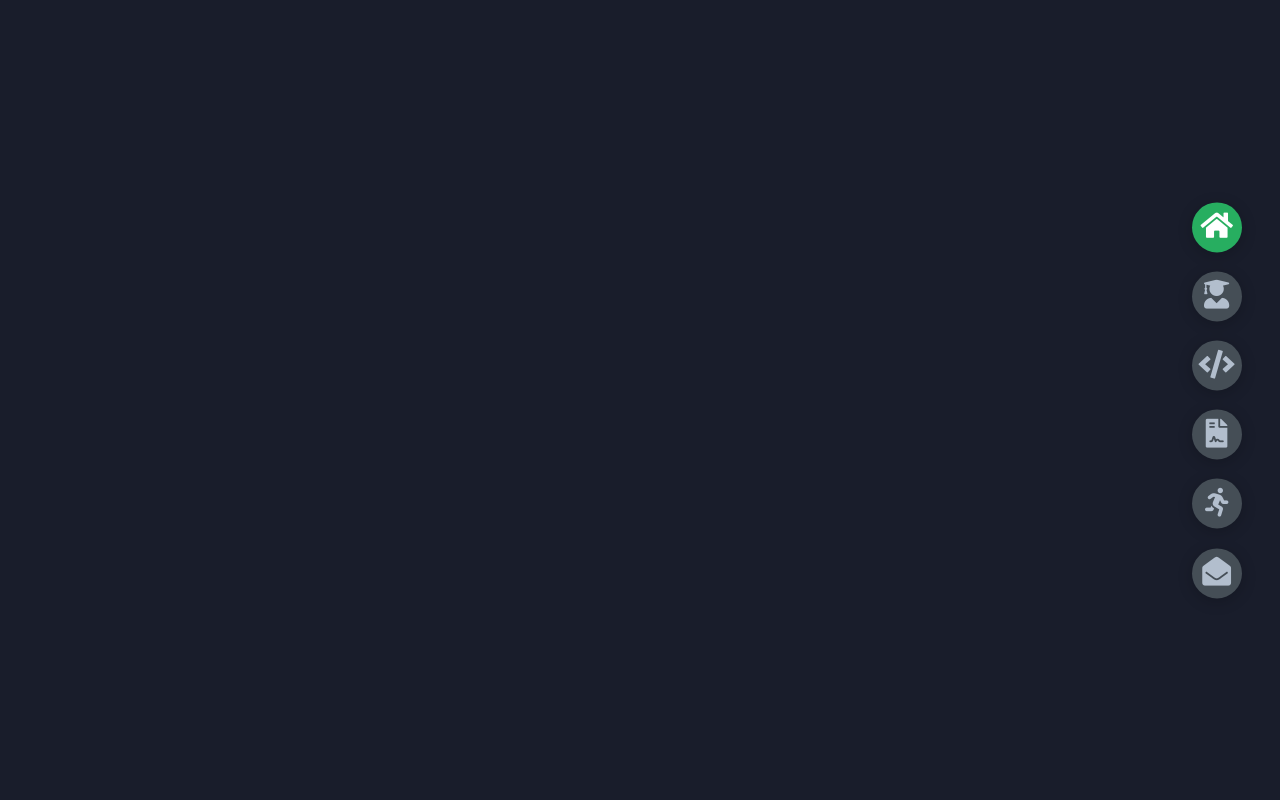
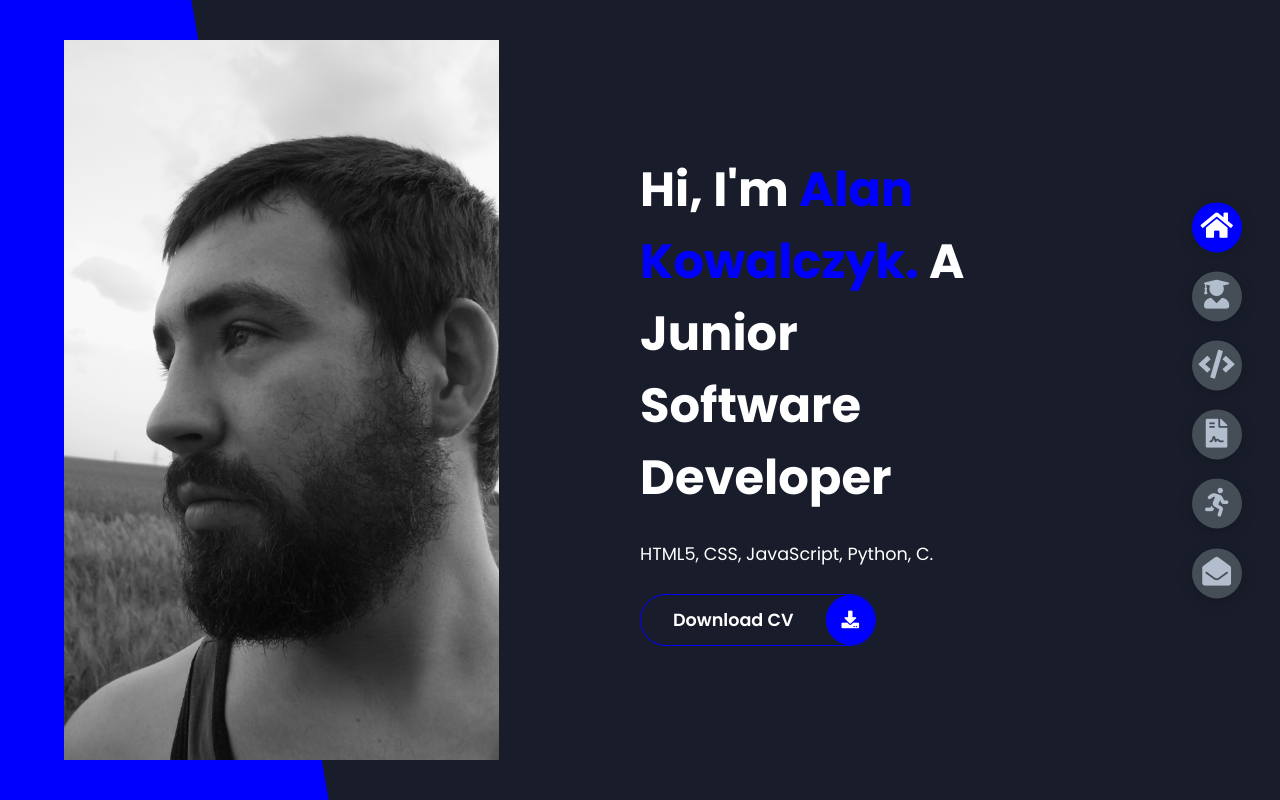
Before and after one commit to 1Ceres/Portfolio, a plain HTML site: page index.html in a window 1280 px wide. Drawn offline with Linux system fonts and the light colour scheme.

Commit message:
Finished header

```diff
--- a/index.html
+++ b/index.html
@@ -14,7 +14,32 @@
 </head>
 <body class="main-content">
     <header class="section sec1 header active" id="home">
+        <div class="header-content">
+            <div class="left-header">
+                <div class="h-shape"></div>
+                <div class="image">
+                    <img src="img/2006.jpg" alt="photo_of_me" width="300px">
+                </div>
+            </div>
+            <div class="right-header">
+                <h1 class="name">
+                    Hi, I'm <span>Alan Kowalczyk.</span>
+                    A Junior Software Developer
+                </h1>
+                <p>
+                    HTML5, CSS, JavaScript, Python, C.
+                </p>
+                <div class="btn-con">
+                    <a href="" class="main-btn">
+                        <span class="btn-text">Download CV</span>
+                        <span class="btn-icon">
+                            <i class="fas fa fa-download"></i>
+                        </span>
+                    </a>
+                </div>
 
+            </div>
+        </div>
     </header>
     <main>
         <section class="section sec2 about" id="about"></section>
--- a/styles/styles.scss
+++ b/styles/styles.scss
@@ -7,7 +7,7 @@
 
 :root{
     --color-primary: #191d2b;
-    --color-secondary: #27AE60;
+    --color-secondary: blue;//#27AE60;
     --color-white: #FFF;
     --color-black: #000;
     --color-grey-1: #dbe1e8;
@@ -91,6 +91,16 @@ section{
 
 .active{
     display: block;
+    animation: scaleAnim 1s ease-in-out;
+    @keyframes scaleAnim{
+        0%{
+            transform: translateY(-100%) scaleY(0)
+        }
+
+        100%{
+            transform: translateY(0) scaleY(1)
+        }
+    }
 }
 
 .controlls{
@@ -133,3 +143,105 @@ section{
 
     }
 }
+
+
+//Header-content
+.header-content{
+    display: grid;
+    grid-template-columns: repeat(2, 1fr);
+    height: 100%;
+    .left-header{
+        display: flex;
+        align-items: center;
+        position: relative;
+        .h-shape{
+            transition: var(--transition);
+            width: 65%;
+            height: 100%;
+            background-color: var(--color-secondary);
+            position: absolute;
+            left: 0;
+            top: 0;
+            z-index: -1;
+            clip-path: polygon(0 0, 46% 0, 79% 100%, 0% 100%);
+        }
+        .image{
+            border-radius: var(--br-sm-2);
+            height: 90%;
+            width: 68%;
+            margin-left: 4rem;
+            background-color: var(--color-black);
+            transition: var(--transition);
+            img{
+                width: 100%;
+                height: 100%;
+                object-fit: cover;
+                transition: var(--transition);
+                filter: grayscale(100%);
+                &:hover{
+                    filter: grayscale(0);
+                }
+            }
+        }
+    }
+    .right-header{
+        display: flex;
+        flex-direction: column;
+        justify-content: center;
+        padding-right: 18rem;
+        .name{
+            font-size: 3rem;
+            span{
+                color: var(--color-secondary);
+            }
+        }
+        p{
+            margin: 1.5rem 0;
+            line-height: 2rem;
+        }
+    }
+}
+.btn-con{
+    display: flex;
+    align-self: flex-start;
+}
+.main-btn{
+    border-radius: 30px;
+    color: inherit;
+    font-weight: 600;
+    position: relative;
+    border: 1px solid var(--color-secondary);
+    display: flex;
+    align-self: flex-start;
+    align-items: center;
+    overflow: hidden;
+    .btn-text{
+        padding: 0 2rem;
+    }
+    .btn-icon{
+        background-color: var(--color-secondary);
+        display: flex;
+        align-items: center;
+        justify-content: center;
+        border-radius: 50%;
+        padding: 1rem;
+    }
+    &::before{
+        content: '';
+        position: absolute;
+        top: 0;
+        right: 0;
+        transform: translateX(-100%);
+        transition: var(--transition);
+        z-index: -1;
+    }
+    &:hover{
+        &::before{
+            width: 100%;
+            height: 100%;
+            background-color: var(--color-secondary);
+            transform: translateX(0);
+        }
+    }
+
+}
```
Also changed, not shown: img/2006.jpg (added), styles/styles.css, 1 other file.
